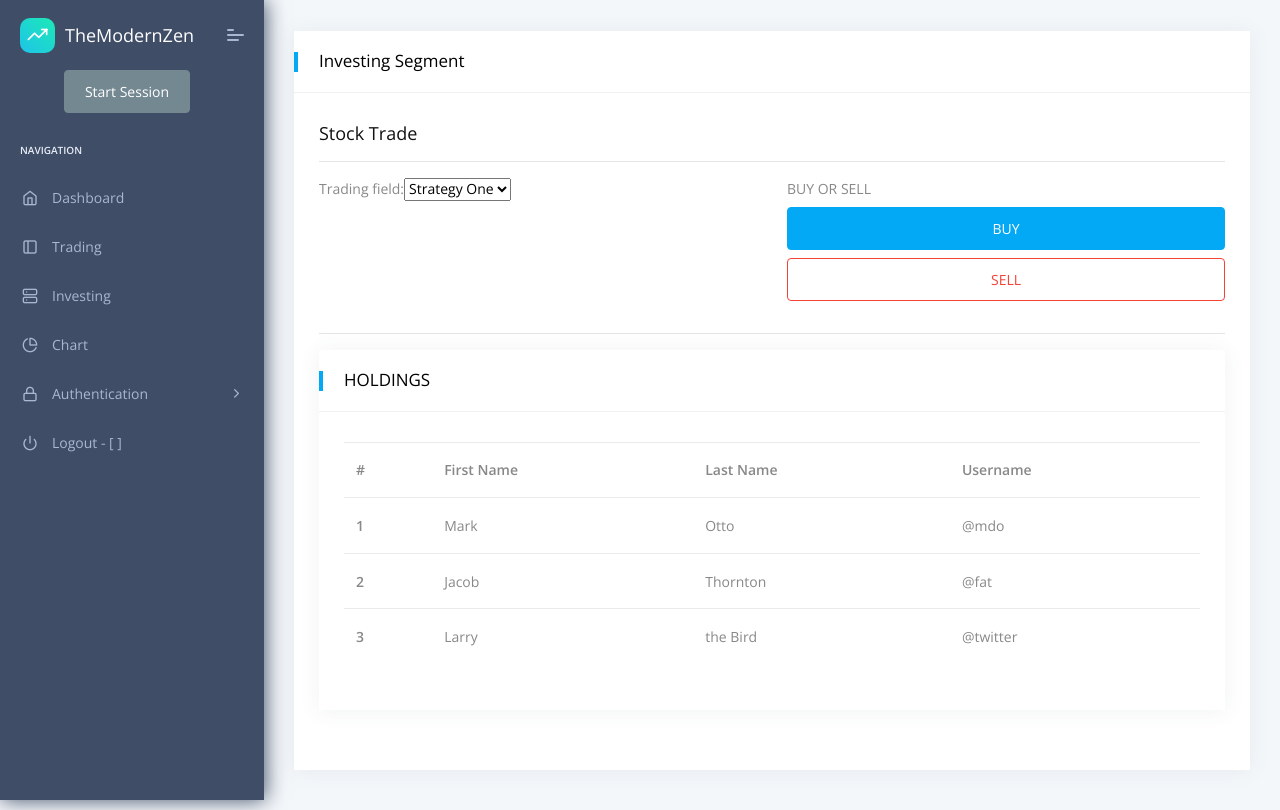
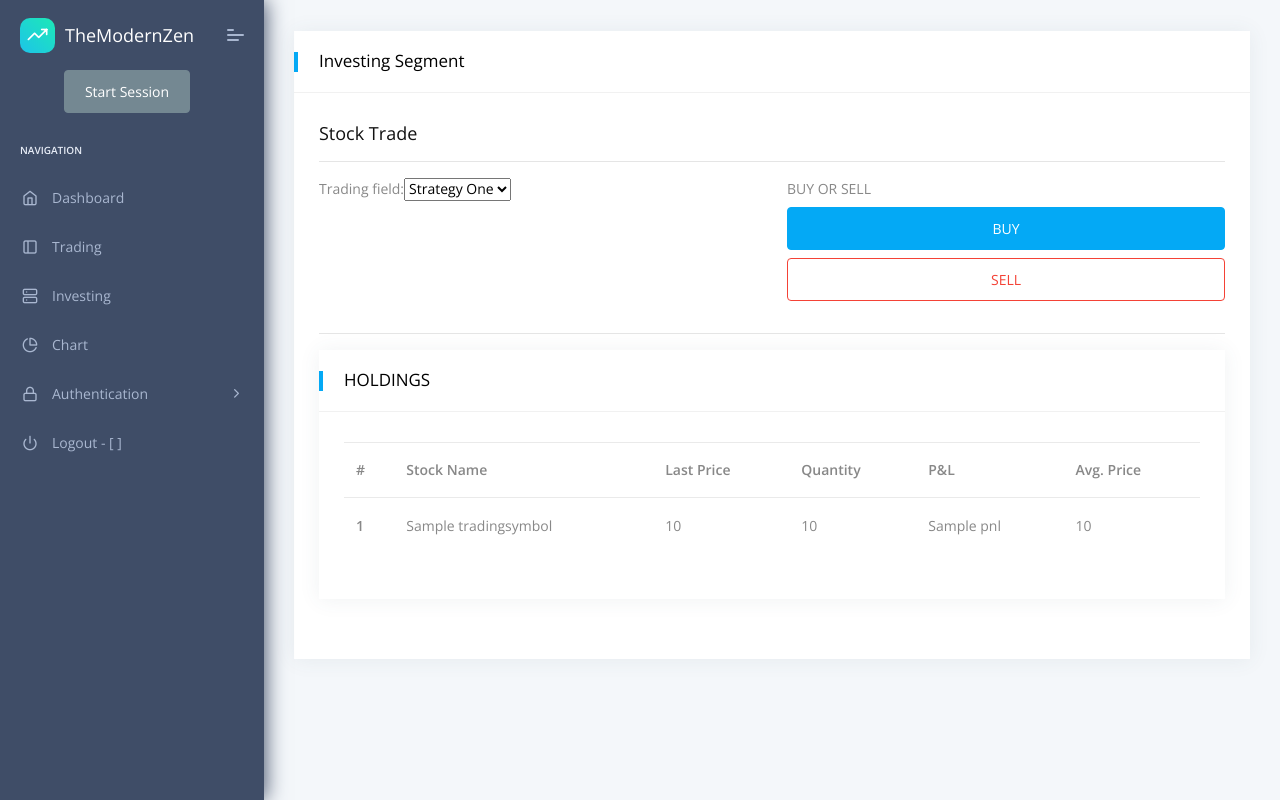
Before and after one commit to TheZenMind07/Algo-Trader, a Django app: template core/templates/ui-stocks.html in a window 1280 px wide. Shown: the top 810 px of the page. Run offline with Django 3.2, Linux system fonts and the light colour scheme; tables that the repository leaves empty hold one stand-in row (values such as "Sample post"); the template is opened without the code that fills it: values that come from a table or form of the project are taken from there, most other values are stand-ins (such as "Sample title", 1, 10 or a date in 2020); parts of the project's set-up code (start-up, migrations or seed data) failed here and were passed over; some libraries are stand-ins or nearby versions.

Commit message:
stock_list implemented

```diff
--- a/app/algos/connect.py
+++ b/app/algos/connect.py
@@ -41,10 +41,10 @@ def zerodhaSession():
     kite = KiteConnect(api_key=key_secret[0])
     data = kite.generate_session(request_token, api_secret=key_secret[1])
     print(data["access_token"])
-    with open('access_token1.txt', 'w') as file:
+    with open('access_token.txt', 'w') as file:
         file.write(data["access_token"])
 
 
-# zerodhaSession()
+zerodhaSession()
 
 #generating and storing access token - valid till 6 am the next day
--- a/app/algos/request_token.txt
+++ b/app/algos/request_token.txt
@@ -1 +1 @@
-login&status
+exjaUvZQRBvpOgF16j8ZDkh3olWxu3P8
--- a/core/templates/ui-stocks.html
+++ b/core/templates/ui-stocks.html
@@ -139,12 +139,28 @@
                                                         <thead>
                                                             <tr>
                                                                 <th>#</th>
-                                                                <th>First Name</th>
-                                                                <th>Last Name</th>
-                                                                <th>Username</th>
+                                                                <th>Stock Name</th>
+                                                                <th>Last Price</th>
+                                                                <th>Quantity</th>
+                                                                <th>P&L</th>
+                                                                <th>Avg. Price</th>
                                                             </tr>
                                                         </thead>
                                                         <tbody>
+                                                            {% if holdinglist %}
+                                                            {% for holding in holdinglist %}
+                                                            <tr>
+                                                                <th scope="row">{{forloop.counter}}</th>
+                                                                <td>{{holding.tradingsymbol}}</td>
+                                                                <td>{{holding.last_price}}</td>
+                                                                <td>{{holding.quantity}}</td>
+                                                                <td>{{holding.pnl}}</td>
+                                                                <td>{{holding.average_price}}</td>
+                                                            </tr>
+
+                                                            {% endfor %}
+                                                            {% else %}
+
                                                             <tr>
                                                                 <th scope="row">1</th>
                                                                 <td>Mark</td>
@@ -163,6 +179,7 @@
                                                                 <td>the Bird</td>
                                                                 <td>@twitter</td>
                                                             </tr>
+                                                            {% endif %}
                                                         </tbody>
                                                     </table>
                                                 </div>
```
Also changed, not shown: app/views.py (+31 -24 lines).
